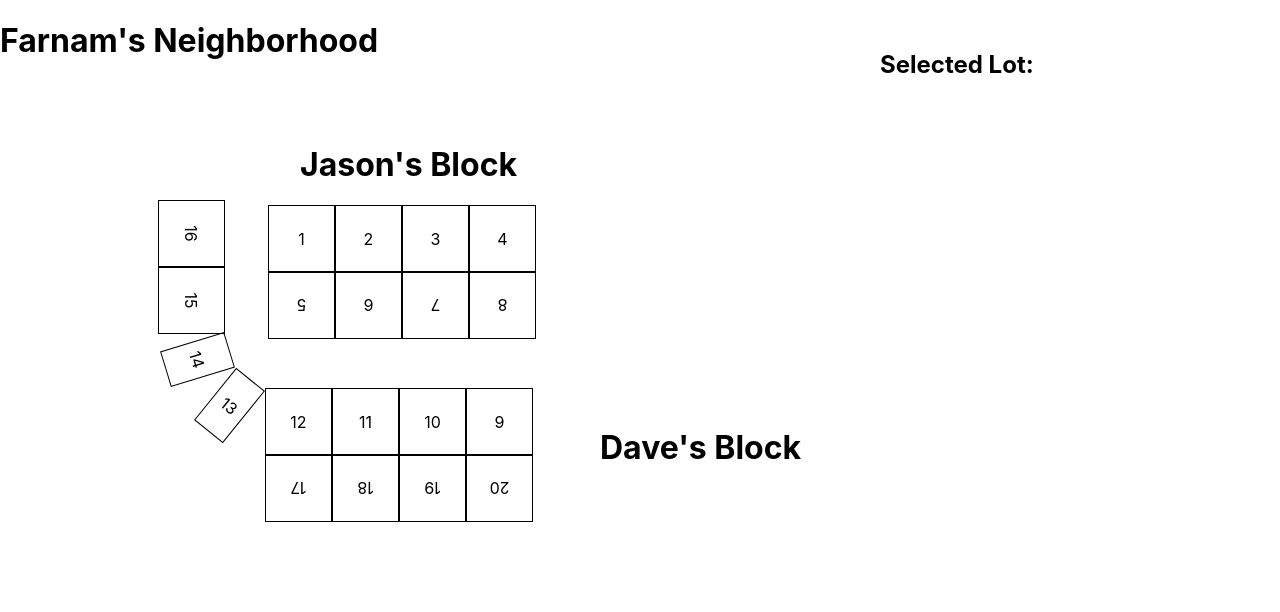
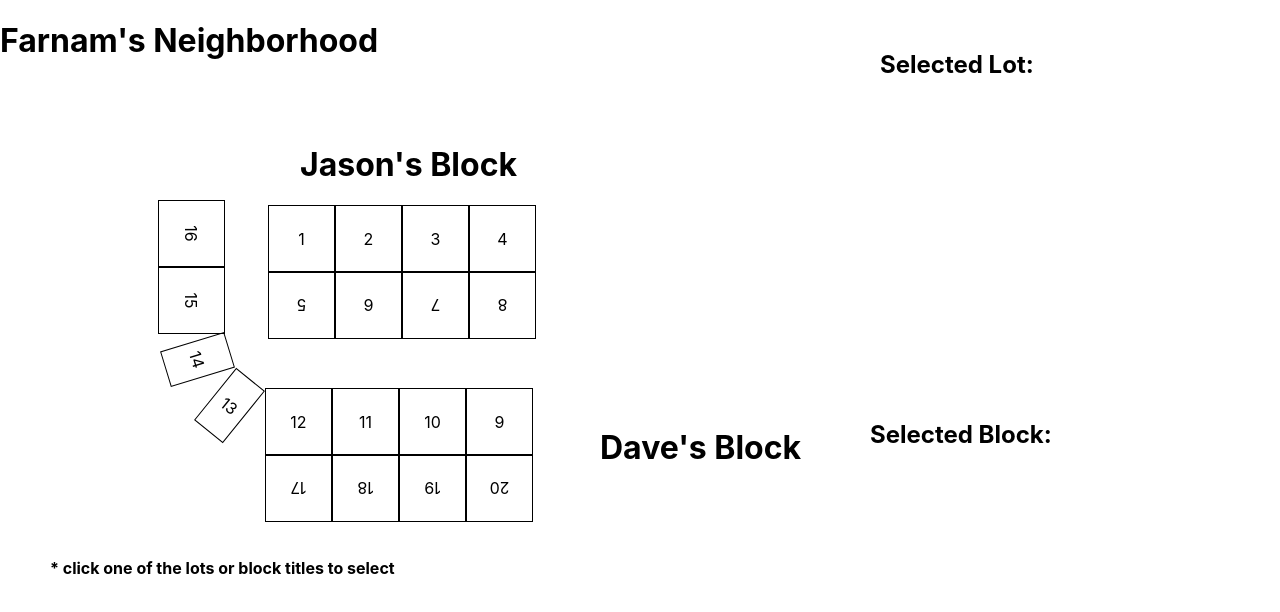
Before and after one commit to laidav/site-simulator, a React (Create React App) app: page / in a window 1280 px wide. Shown: the top 612 px of the page. Built offline with nearby package versions, Linux system fonts and the light colour scheme.

Commit message:
minor styling

```diff
--- a/src/App.css
+++ b/src/App.css
@@ -80,3 +80,17 @@
   right: 50px;
   width: 350px;
 }
+
+.selected-block {
+  position: fixed;
+  top: 400px;
+  right: 139px;
+  width: 271px;
+}
+
+.explainer {
+  position: relative;
+  top: 50px;
+  left: 50px;
+  font-weight: bold;
+}
--- a/src/App.js
+++ b/src/App.js
@@ -16,14 +16,27 @@ class App extends Component {
     });
   };
 
+  selectBlock = (block) => {
+    this.setState({
+      selectedBlock: block
+    })
+  };
+
   render() {
 
-    const { selectLot } = this;
-    const { selectedLot } = this.state;
+    const { selectLot, selectBlock } = this;
+    const { selectedLot, selectedBlock } = this.state;
 
     return (
       <div className="App">
-        <Block data={neighborhoodTreeSrvc.root} selectLot={selectLot} />
+        <Block data={neighborhoodTreeSrvc.root} selectLot={selectLot} selectBlock={selectBlock} />
+        <p className={"explainer"}>* click one of the lots or block titles to select</p>
+        <div className={"selected-block"}>
+          <h2>Selected Block:</h2>
+          {
+            selectedBlock && <p>Block Name: {selectedBlock.value.name} </p>
+          }
+        </div>
         <div className={"selected-lot"}>
         <h2>Selected Lot:</h2>
         {
--- /dev/null
+++ b/src/Block/Block.css
@@ -0,0 +1,3 @@
+.block h1:hover {
+  cursor: pointer;
+}
--- a/src/Block/Block.js
+++ b/src/Block/Block.js
@@ -2,11 +2,17 @@ import React from "react";
 import neighborhoodTreeSrvc from "../services/neighborhoodTreeSrvc";
 import List from "../List";
 import LotRow from "../LotRow/LotRow";
+import "./Block.css";
 
-const Block = ({ data: blockNode, selectLot }) => {
+const Block = ({ data: blockNode, selectLot, selectBlock }) => {
+
+    const handleClick = () => {
+      selectBlock(blockNode);
+    }
+
     return (
-        <div className={blockNode.value.className}>
-          <h1>{blockNode.value.name}</h1>
+        <div className={`block ${blockNode.value.className}`}>
+          <h1 onClick={handleClick}>{blockNode.value.name}</h1>
           <List component={LotRow}
                 uniqueKey={"id"}
                 list={blockNode.value.lotRows}
@@ -16,7 +22,7 @@ const Block = ({ data: blockNode, selectLot }) => {
             component={Block}
             uniqueKey={"id"}
             list={neighborhoodTreeSrvc.getChildren(blockNode)}
-            listItemProps={{selectLot}}
+            listItemProps={{selectLot, selectBlock}}
           />
         </div>
       );
```
